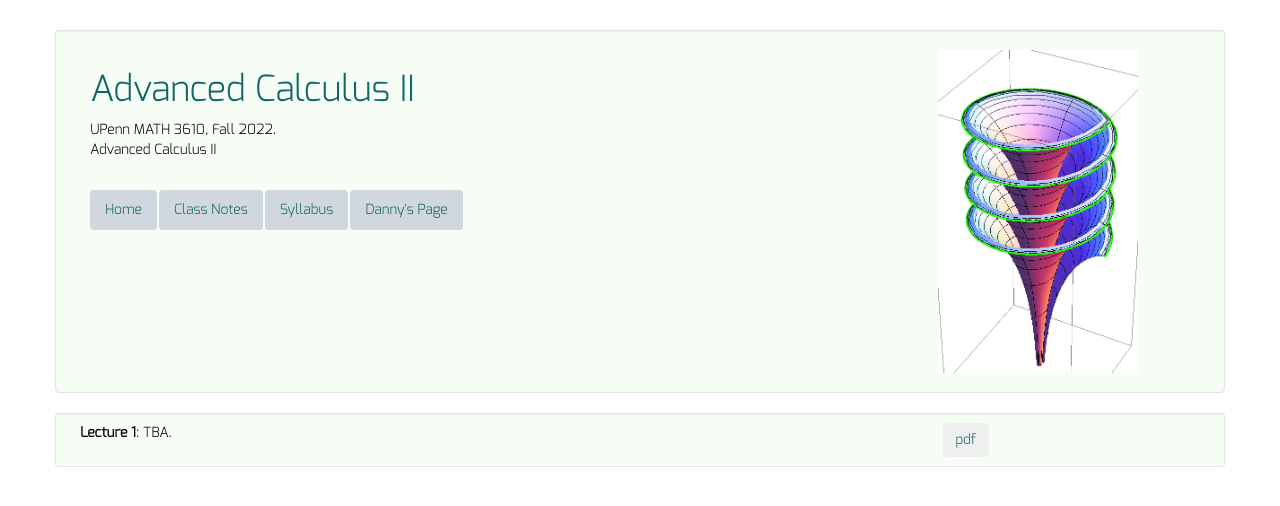
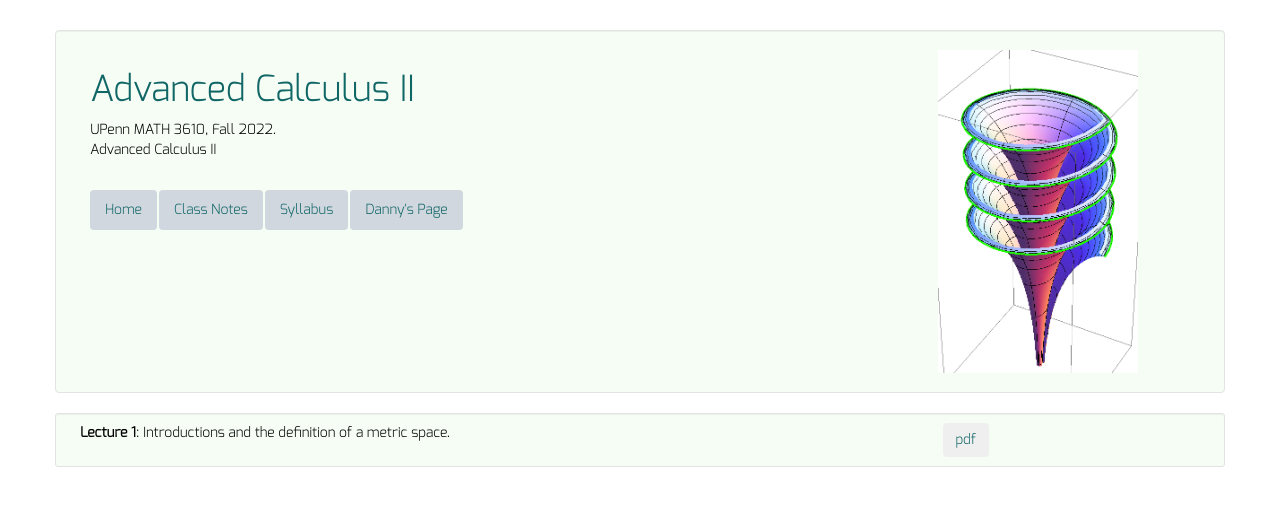
Before and after one commit to dkrashen/advancedcalc2, a Jekyll site: the page built from lectures/index.html, in a window 1280 px wide. Shown: the top 506 px of the page. Built offline with Jekyll 4.4.1, drawn with Linux system fonts in a browser that asks for light colours.

Commit message:
add lecture 1

```diff
--- a/_data/lectures.yml
+++ b/_data/lectures.yml
@@ -1,3 +1,3 @@
 - title: "Lecture 1"
-  description: "TBA."
-  filename: ""
+  description: "Introductions and the definition of a metric space."
+  filename: "lecture1.pdf"
```
Also changed, not shown: 1 other file.
